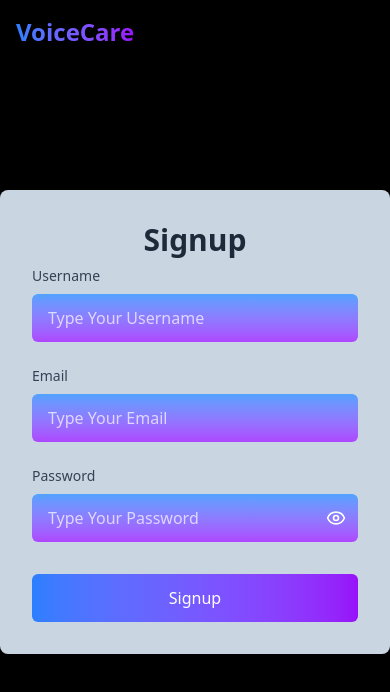
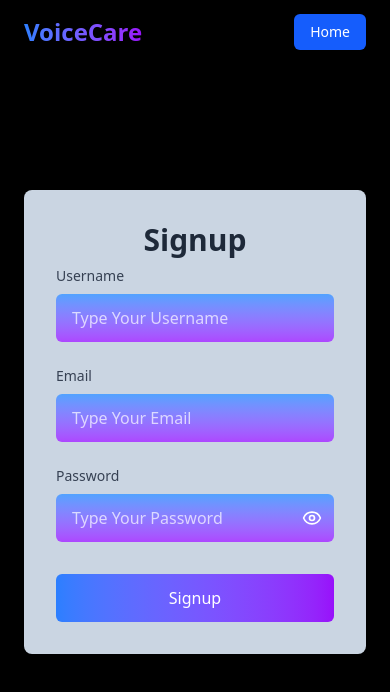
Before and after one commit to jatinagrawal-py/voicecare, a React (Vite) app in the folder frontend/: page /voicecare-signup in a window 390 px wide. Shown: the top 692 px of the page. Built offline with nearby package versions, Linux system fonts and the light colour scheme.

Commit message:
mobile ui change

```diff
--- a/frontend/src/componentsHome/Navbar.jsx
+++ b/frontend/src/componentsHome/Navbar.jsx
@@ -1,33 +1,72 @@
-import React from 'react'
-import { Link , useNavigate} from "react-router-dom";
+import React, { useState } from "react";
+import { Link } from "react-router-dom";
+import { Menu, X } from "lucide-react";
 
 const Navbar = () => {
+  const [isOpen, setIsOpen] = useState(false);
 
   return (
-
+    <>
+      {/* Navbar */}
       <nav className="fixed w-full bg-black/80 backdrop-blur-md z-50">
         <div className="max-w-7xl mx-auto px-4 sm:px-6 lg:px-8">
           <div className="flex items-center justify-between h-16">
+            {/* Logo */}
             <div className="flex items-center">
-            <div className="flex-shrink-0">
-              <span className="text-2xl font-bold bg-gradient-to-r from-blue-500 to-purple-600 bg-clip-text text-transparent">VoiceCare</span>
+              <span className="text-2xl font-bold bg-gradient-to-r from-blue-500 to-purple-600 bg-clip-text text-transparent">
+                VoiceCare
+              </span>
             </div>
-          </div>
+
+            {/* Desktop Links */}
             <div className="hidden md:block">
               <div className="ml-10 flex items-baseline space-x-4 gap-8">
                 <a href="#features" className="text-gray-300 hover:text-white px-3 py-2 rounded-md text-sm font-medium transition-colors">Features</a>
                 <a href="#how-it-works" className="text-gray-300 hover:text-white px-3 py-2 rounded-md text-sm font-medium transition-colors">How It Works</a>
                 <a href="#testimonials" className="text-gray-300 hover:text-white px-3 py-2 rounded-md text-sm font-medium transition-colors">Testimonials</a>
-                <a href='#about' className="bg-blue-600 hover:bg-blue-700 text-white px-4 py-2 rounded-md text-sm font-medium transition-colors">About Team</a>
+                <a href="#about" className="bg-blue-600 hover:bg-blue-700 text-white px-4 py-2 rounded-md text-sm font-medium transition-colors">About Team</a>
                 <Link to="/voicecare-signup" className="bg-blue-600 hover:bg-blue-700 text-white px-4 py-2 rounded-md text-sm font-medium transition-colors">Get Started</Link>
               </div>
             </div>
 
+            {/* Mobile Menu Button */}
+            <button className="md:hidden text-white focus:outline-none" onClick={() => setIsOpen(true)}>
+              <Menu size={28} />
+            </button>
           </div>
         </div>
+      </nav>
 
-    </nav>
-)
-}
+      {/* Sidebar for Mobile */}
+      <div className={`fixed inset-0 bg-black bg-opacity-50 z-50 transition-opacity duration-300 ${isOpen ? "opacity-100 pointer-events-auto" : "opacity-0 pointer-events-none"}`} onClick={() => setIsOpen(false)}></div>
 
-export default Navbar
+      <aside className={`fixed top-0 right-0 w-64 h-full bg-black shadow-lg transform ${isOpen ? "translate-x-0" : "translate-x-full"} transition-transform duration-300 z-50`}>
+        {/* Close Button */}
+        <div className="flex justify-between items-center px-6 py-4 border-b border-gray-700">
+          <center className="bg-gradient-to-r from-blue-400 to-purple-500 bg-clip-text text-transparent text-2xl">VoiceCare</center>
+          <button className="text-white" onClick={() => setIsOpen(false)}>
+            <X size={28} />
+          </button>
+        </div>
+
+        {/* Sidebar Links */}
+        <div className="flex flex-col space-y-4 mt-6 px-6">
+          <center className="flex flex-col space-y-4 mt-6 px-6">
+          <a href="#features" className="text-gray-300 hover:text-white text-lg transition-colors">Features</a>
+          <a href="#how-it-works" className="text-gray-300 hover:text-white text-lg transition-colors">How It Works</a>
+          <a href="#testimonials" className="text-gray-300 hover:text-white text-lg transition-colors">Testimonials</a>
+          </center>
+          <a href="#about" className="bg-blue-400 hover:bg-blue-700 text-white px-4 py-2 rounded-md text-lg text-center transition-colors">About Team</a>
+          <Link to="/voicecare-signup" className="bg-blue-600 hover:bg-blue-700 text-white px-4 py-2 rounded-md text-lg text-center transition-colors">Get Started</Link>
+        </div>
+
+        {/* Footer at Bottom */}
+        <div className="absolute bottom-6 w-full text-center px-4 text-gray-400 text-sm">
+          © 2025 VoiceCare Team - Hiyansh Chandel, Jatin Agrawal, Mohomad Shehzan. All rights reserved.
+        </div>
+      </aside>
+    </>
+  );
+};
+
+export default Navbar;
--- a/frontend/src/componentsLogin/NavbarL.jsx
+++ b/frontend/src/componentsLogin/NavbarL.jsx
@@ -1,30 +1,38 @@
-import React from 'react'
-import { Link } from 'react-router-dom'
-
+import React from "react";
+import { Link } from "react-router-dom";
 
 const NavbarL = () => {
   return (
+    <nav className="fixed w-full bg-black/80 backdrop-blur-md z-50 px-6">
+      <div className="max-w-7xl mx-auto">
+        <div className="flex items-center justify-between h-16">
+          {/* Logo */}
+          <span className="text-2xl font-bold bg-gradient-to-r from-blue-500 to-purple-600 bg-clip-text text-transparent">
+            VoiceCare
+          </span>
 
-    <nav className="fixed w-full bg-black/80 backdrop-blur-md z-50">
-      <div className="max-w-7xl mx-auto px-4 sm:px-6 lg:px-8">
-        <div className="flex items-center justify-between h-16">
-          <div className="flex items-center">
-            <div className="flex-shrink-0">
-              <span className="text-2xl font-bold bg-gradient-to-r from-blue-500 to-purple-600 bg-clip-text text-transparent">VoiceCare</span>
-            </div>
+          {/* Buttons */}
+          <div className="flex items-center md:space-x-4">
+            {/* Home (Always Visible) */}
+            <Link
+              to="/"
+              className="bg-blue-600 hover:bg-blue-700 text-white px-4 py-2 rounded-md text-sm font-medium transition-colors"
+            >
+              Home
+            </Link>
+
+            {/* Get Started (Hidden on Mobile, Visible on Larger Screens) */}
+            <Link
+              to="/voicecare-signup"
+              className="hidden sm:block bg-blue-600 hover:bg-blue-700 text-white px-4 py-2 rounded-md text-sm font-medium transition-colors"
+            >
+              Get Started
+            </Link>
           </div>
-          <div className="hidden md:block">
-            <div className="ml-10 flex items-baseline space-x-4 gap-8">
-            <Link to="/" className="bg-blue-600 hover:bg-blue-700 text-white px-4 py-2 rounded-md text-sm font-medium transition-colors">Home</Link>
-              <Link to="/voicecare-signup" className="bg-blue-600 hover:bg-blue-700 text-white px-4 py-2 rounded-md text-sm font-medium transition-colors">Get Started</Link>
-            </div>
-          </div>
-
         </div>
       </div>
+    </nav>
+  );
+};
 
-    </nav>
-)
-}
-
-export default NavbarL
+export default NavbarL;
--- a/frontend/src/pages/Ai.jsx
+++ b/frontend/src/pages/Ai.jsx
@@ -14,17 +14,26 @@ const Navbar = () => {
     <nav className="fixed w-full bg-black/80 backdrop-blur-md z-50">
       <div className="max-w-7xl mx-auto px-4 sm:px-6 lg:px-8">
         <div className="flex items-center justify-between h-16">
+          {/* Logo */}
           <div className="flex items-center">
-            <span className="text-2xl font-bold bg-gradient-to-r from-blue-500 to-purple-600 bg-clip-text text-transparent">VoiceCare</span>
+            <span className="text-2xl font-bold bg-gradient-to-r from-blue-500 to-purple-600 bg-clip-text text-transparent">
+              VoiceCare
+            </span>
           </div>
-          <div className="hidden md:block">
-            <Link to="/voicecare-logout" className="bg-blue-600 hover:bg-blue-700 text-white px-4 py-2 rounded-md text-sm font-medium transition-colors">Logout</Link>
-          </div>
+
+          {/* Logout Button (Always Visible) */}
+          <Link
+            to="/voicecare-logout"
+            className="bg-blue-600 hover:bg-blue-700 text-white px-4 py-2 rounded-md text-sm sm:text-base font-medium transition-colors"
+          >
+            Logout
+          </Link>
         </div>
       </div>
     </nav>
   );
 };
+
 
 const Ai = () => {
   const { username } = useContext(AuthContext);
--- a/frontend/src/pages/Login.jsx
+++ b/frontend/src/pages/Login.jsx
@@ -54,7 +54,7 @@ const Login = () => {
     <div className="h-screen bg-black">
       <NavbarL/>
       <div className="flex items-center justify-center h-screen ">
-        <div className="bg-slate-300 rounded-lg shadow-xl p-8 w-full max-w-md">
+        <div className="bg-slate-300 rounded-lg shadow-xl p-8 w-full max-w-md m-6">
           <h2 className="text-3xl font-bold text-center mb-6 text-gray-800">Login</h2>
 
           <form className="space-y-6" onSubmit={(e)=>{
--- a/frontend/src/pages/Signup.jsx
+++ b/frontend/src/pages/Signup.jsx
@@ -67,7 +67,7 @@ const Signup = () => {
     <div className="h-screen bg-black">
       <NavbarL/>
       <div className="flex items-center justify-center h-screen ">
-        <div className="bg-slate-300 rounded-lg shadow-xl p-8 w-full max-w-md">
+        <div className="bg-slate-300 rounded-lg shadow-xl p-8 w-full max-w-md m-6">
           <h2 className="text-3xl font-bold text-center mb-2 text-gray-800">Signup</h2>
 
           <form onSubmit={submitHandel} className="space-y-6">
```
Also changed, not shown: frontend/src/componentsHome/Herosection.jsx (+20 -19 lines). Lines whose indentation alone changed are shown as unchanged.
